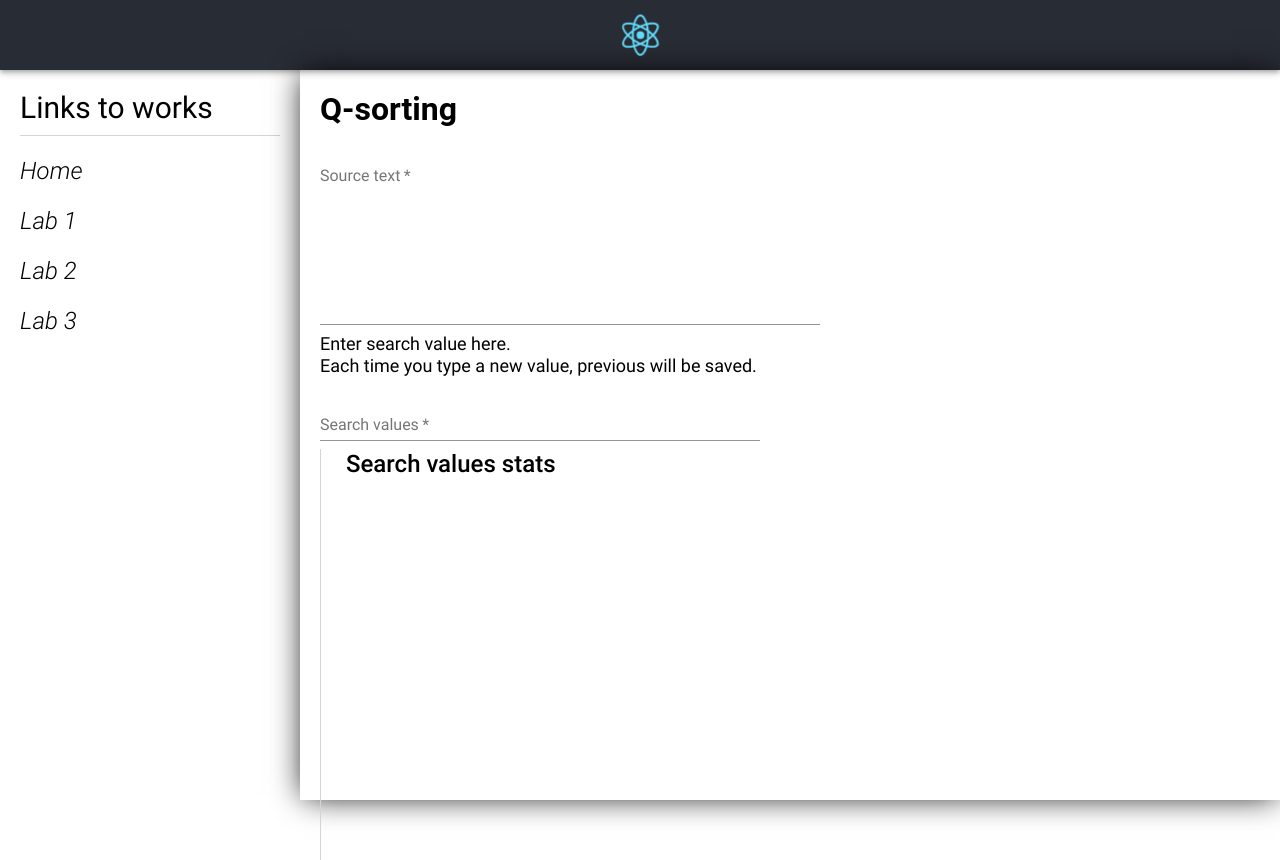
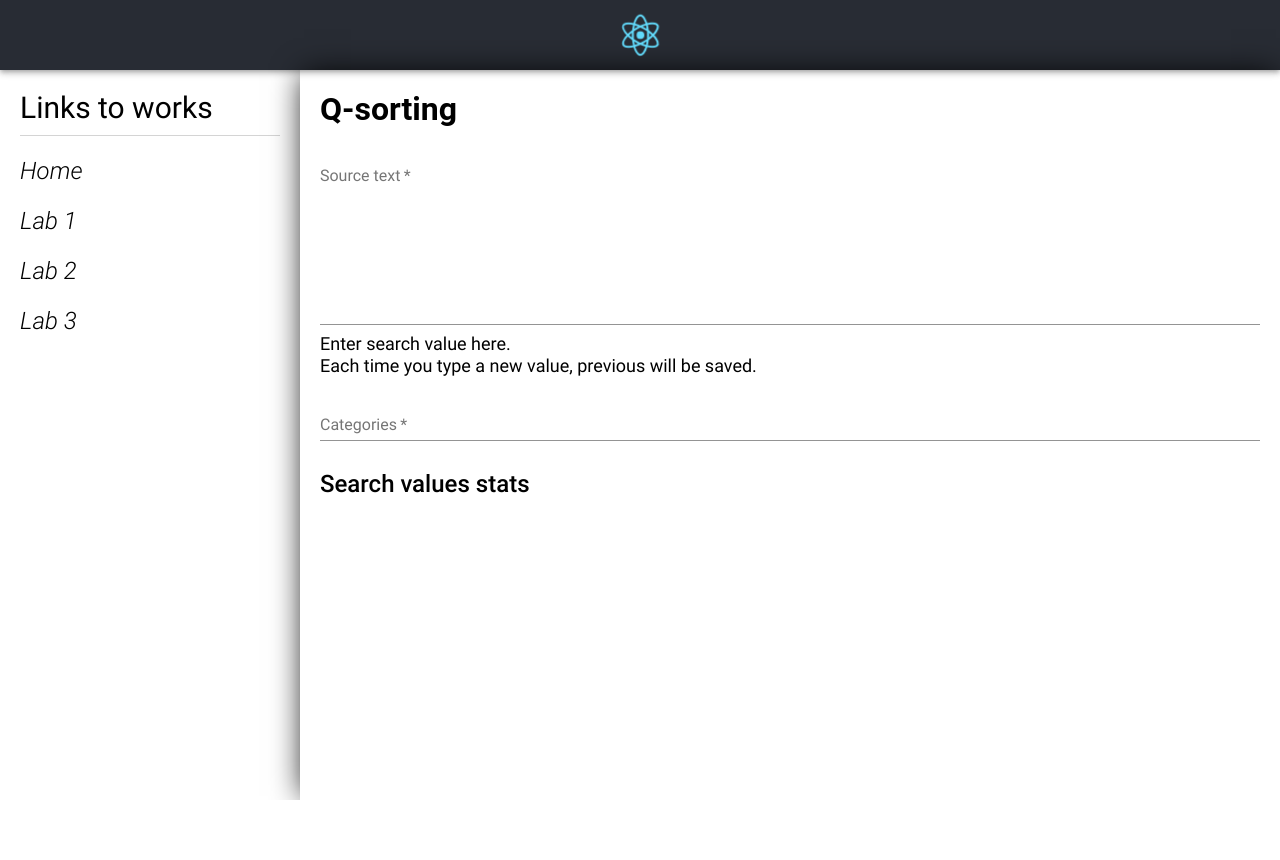
Before and after one commit to YegorFeoktistov/content-analysis, a React (Create React App) app: page /lab1 in a window 1280 px wide. Shown: the top 860 px of the page. After the commit the page ends 800 px from the top, so only its background shows below. Built offline with nearby package versions, Linux system fonts and the light colour scheme; a web font is replaced by a local one.

Commit message:
redesign lab1

```diff
--- a/src/App.module.css
+++ b/src/App.module.css
@@ -49,6 +49,7 @@
   height: calc(100vh - 70px);
   box-shadow: 0px 0px 30px -4px rgba(0,0,0,0.98);
   box-sizing: border-box;
+  overflow: auto;
 }
 
 .navHeader {
--- a/src/components/lab1/Lab1.js
+++ b/src/components/lab1/Lab1.js
@@ -1,10 +1,11 @@
 import React, { Component } from 'react';
-import { compact, indexOf } from 'lodash';
+import { compact, indexOf, find } from 'lodash';
 import TextField from '@material-ui/core/TextField';
 import styles from './Lab1.module.css';
 
 import WebWorker from '../../webWorker';
 import countInTextWorker from './../../workers/countInTextWorker.js';
+import { genId } from '../../heplers/genId';
 
 export class Lab1 extends Component {
   state = {
@@ -13,7 +14,9 @@ export class Lab1 extends Component {
     paramText: '',
     params: [],
     stats: [],
-    paramAlreadyExistsError: false
+    categoryAlreadyExistsError: false,
+    categoryText: '',
+    categories: []
   }
 
   countWords = txt => txt
@@ -28,66 +31,148 @@ export class Lab1 extends Component {
   textareaBlurHandler = e =>
     this.setState({ wordsNumber: this.countWords(e.target.value) });
 
-  paramChangeHandler = e =>
-    this.setState({ paramText: e.target.value });
+  categoryChangeHandler = e =>
+    this.setState({ categoryText: e.target.value });
 
-  paramSubmitHandler = e => {
+  categorySubmitHandler = e => {
     if (e.key !== 'Enter') {
       return;
     }
 
-    const { params, paramText } = this.state;
+    const { categories, categoryText } = this.state;
 
-    const isUniq = indexOf(params, paramText) === -1;
+    if (!categoryText) {
+      return;
+    }
 
-    (isUniq && paramText) && this.processParam(paramText);
+    const isExisting = !!find(categories, {name: categoryText});
 
     this.setState({
-      paramText: '',
-      paramAlreadyExistsError: !isUniq,
-      params: isUniq ? compact([...params, paramText]) : params
+      categoryText: '',
+      categoryAlreadyExistsError: isExisting,
+      categories: isExisting
+        ? categories
+        : compact([
+          ...categories,
+          {
+            id: genId(),
+            name: categoryText,
+            average: 0,
+            params: []
+          }
+        ])
     });
+
+    // const { params, paramText } = this.state;
+
+    // const isUniq = indexOf(params, paramText) === -1;
+
+    // (isUniq && paramText) && this.processParam(paramText);
+
+    // this.setState({
+    //   paramText: '',
+    //   categoryAlreadyExistsError: !isUniq,
+    //   params: isUniq ? compact([...params, paramText]) : params
+    // });
   };
 
-  processParam = param => {
-    const { text, wordsNumber, stats } = this.state;
-    const regexp = new RegExp(`\\b(${param})\\b`, 'g');
+  paramSubmitHandler = (e, id) => {
+    if (e.key !== 'Enter') {
+      return;
+    }
 
-    this.worker = new WebWorker(countInTextWorker);
+    const { categories } = this.state;
 
-    this.worker.onmessage = e => {
-      const count = e.data;
+    const { value: name } = e.target;
+    const category = find(categories, { id });
+    const index = indexOf(categories, category)
 
-      const percent = count
-        ? `${Math.round((count / wordsNumber) * 10000) / 100}%`
-        : `0%`;
+    e.target.value = '';
 
-      this.setState({
-        stats: [
-          ...stats,
-          {
-            param,
-            count,
-            percent
-          }
-        ]
-      });
+    this.setState({
+      categories: [
+        ...categories.slice(0, index),
+        {
+          ...category,
+          params: [
+            ...category.params,
+            {
+              name,
+              count: 0,
+              percent: 0
+            }
+          ]
+        },
+        ...categories.slice(index + 1)
+      ]
+    })
+  };
 
-      this.worker.terminate();
-    };
+  // processParam = param => {
+  //   const { text, wordsNumber, stats } = this.state;
+  //   const regexp = new RegExp(`\\b(${param})\\b`, 'g');
 
-    this.worker.postMessage({
-      text,
-      regexp
-    });
+  //   this.worker = new WebWorker(countInTextWorker);
+
+  //   this.worker.onmessage = e => {
+  //     const count = e.data;
+
+  //     const percent = count
+  //       ? `${Math.round((count / wordsNumber) * 10000) / 100}%`
+  //       : `0%`;
+
+  //     this.setState({
+  //       stats: [
+  //         ...stats,
+  //         {
+  //           param,
+  //           count,
+  //           percent
+  //         }
+  //       ]
+  //     });
+
+  //     this.worker.terminate();
+  //   };
+
+  //   this.worker.postMessage({
+  //     text,
+  //     regexp
+  //   });
+  // };
+
+  renderCategories = () => {
+    const { categories } = this.state;
+
+    return categories.map(item => {
+      const { id, name, params } = item;
+
+      return (
+        <div key={id} className='categoryItem'>
+          <h2>{`Category: ${name}`}</h2>
+          <TextField
+            required
+            // error={categoryAlreadyExistsError}
+            id={`category-${id}-param-input`}
+            label="Params"
+            placeholder="Enter param here"
+            className={styles.textField}
+            margin="normal"
+            onKeyPress={e => this.paramSubmitHandler(e, id)}
+          />
+          {params.map((item, index) => (<p key={index}>{item.name}</p>))}
+        </div>
+      );
+    })
   };
 
   render() {
     const {
       text,
-      paramText,
+      // paramText,
+      categoryText,
       stats,
-      paramAlreadyExistsError
+      categoryAlreadyExistsError
     } = this.state;
 
     return (
@@ -99,7 +184,7 @@ export class Lab1 extends Component {
               <TextField
                 multiline
                 required
-                error={paramAlreadyExistsError}
+                error={categoryAlreadyExistsError}
                 id="lab1-textarea"
                 label="Source text"
                 rows="8"
@@ -115,24 +200,27 @@ export class Lab1 extends Component {
                   Enter search value here.<br />Each time you type a new value, previous will be saved.
                 </p>
                 {
-                  paramAlreadyExistsError &&
+                  categoryAlreadyExistsError &&
                   <p className={styles.paramError}>
                     You've already searched this value!
                     </p>
                 }
                 <TextField
                   required
-                  error={paramAlreadyExistsError}
-                  id="lab1-params-input"
-                  label="Search values"
-                  placeholder="Enter search values here"
+                  error={categoryAlreadyExistsError}
+                  id="lab1-categories-input"
+                  label="Categories"
+                  placeholder="Enter category here"
                   className={styles.textField}
                   margin="normal"
-                  onChange={this.paramChangeHandler}
-                  onKeyPress={this.paramSubmitHandler}
-                  value={paramText}
+                  onChange={this.categoryChangeHandler}
+                  onKeyPress={this.categorySubmitHandler}
+                  value={categoryText}
                 />
               </div>
+            </div>
+            <div className='categoryBlock'>
+              {this.renderCategories()}
             </div>
           </div>
           <div className={styles.stats}>
--- a/src/components/lab1/Lab1.module.css
+++ b/src/components/lab1/Lab1.module.css
@@ -9,7 +9,6 @@
 .mainBlock {
   display: flex;
   flex-wrap: wrap;
-  height: calc(100vh - 148px);
 }
 
 .left {
@@ -19,6 +18,7 @@
 .inputRow {
   display: flex;
   flex-wrap: wrap;
+  margin-bottom: 20px;
 }
 
 .parameters {
@@ -27,12 +27,6 @@
   flex-direction: column;
   justify-content: space-between;
   margin-left: 50px;
-}
-
-@media screen and (max-width: 1322px) {
-  .parameters {
-    margin: 0;
-  }
 }
 
 .paramDescr {
@@ -52,7 +46,7 @@
 .stats {
   padding-left: 25px;
   border-left: 1px solid rgb(212, 212, 212);
-  height: 100%;
+  height: calc(100vh - 148px);
   box-sizing: border-box;
   flex-grow: 1;
   position: relative;
@@ -87,3 +81,36 @@
   display: inline-block;
   width: 50%;
 }
+
+.categoryButtonText {
+  font: 300 20px 'Roboto';
+}
+
+@media screen and (max-width: 1322px) {
+  .parameters {
+    margin: 0;
+  }
+
+  .stats {
+    height: auto;
+    border: none;
+    padding: 0;
+  }
+
+  .statsList {
+    position: static;
+  }
+
+  .left {
+    width: 100%;
+    margin: 0;
+  }
+
+  .textarea {
+    width: 100%;
+  }
+
+  .parameters {
+    width: 100%;
+  }
+}
--- /dev/null
+++ b/src/heplers/genId.js
@@ -0,0 +1,3 @@
+let id = 0;
+
+export const genId = () => id++;
```
